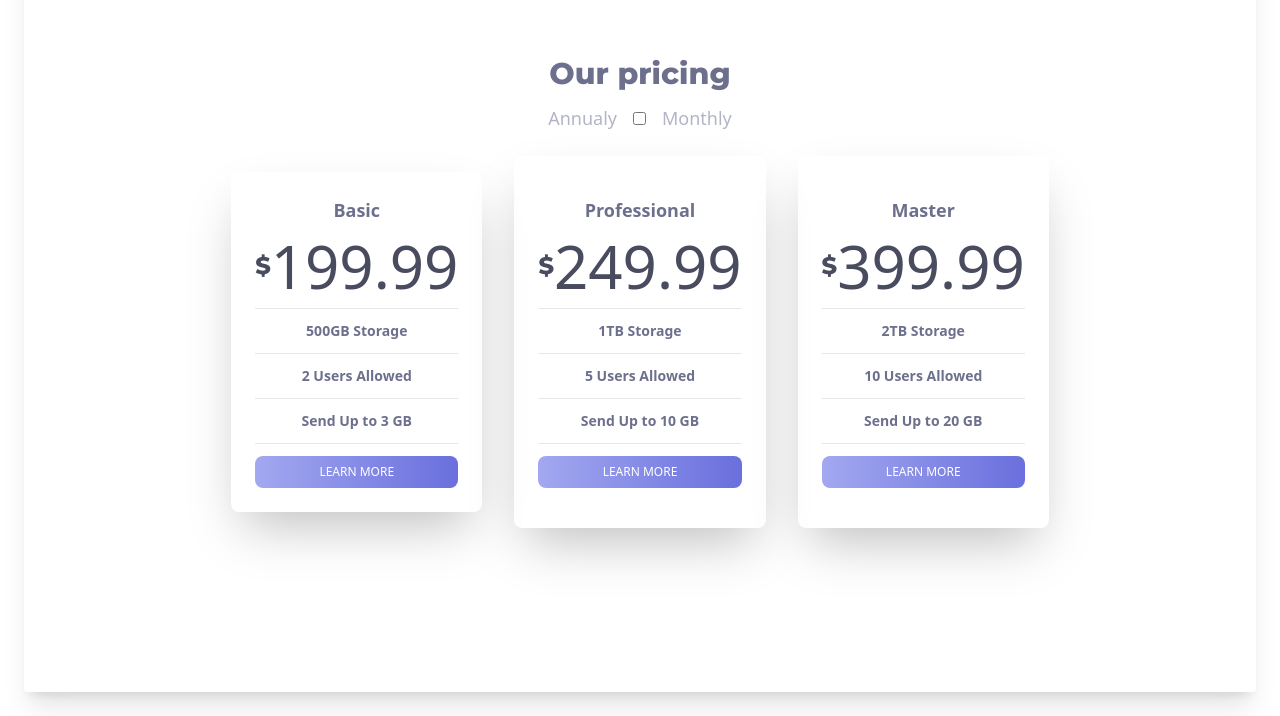
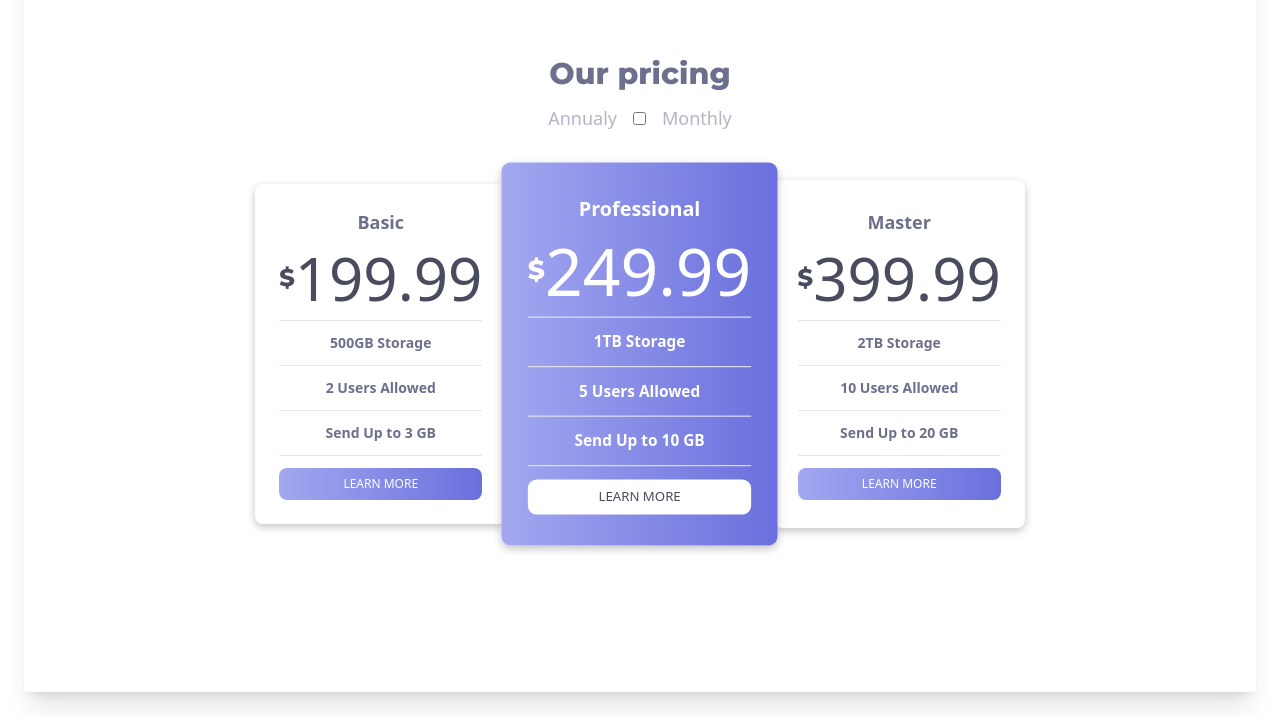
Before and after one commit to iddimsangi/pricing-react-app, a React (Create React App) app: page / in a window 1280 px wide. Shown: the part 132-848 px from the top of the page. Built offline with nearby package versions, Linux system fonts and the light colour scheme; a web font is replaced by a local one.

Commit message:
Button animations fixed

```diff
--- a/src/App.js
+++ b/src/App.js
@@ -3,7 +3,7 @@ import "./App.css";
 function App() {
   return (
     <div className="flex flex-col justify-center items-center min-h-screen rounded shadow-xl bg-white m-6 p-4 md:space-y-0">
-      <header className="flex flex-col justify-center items-center space-y-3 mb-6">
+      <header className="flex flex-col justify-center items-center space-y-3 mb-6 md:mb-12">
         <h1 className="text-grayish-blue font-montserrat font-semibold text-3xl">
           Our pricing
         </h1>
@@ -14,7 +14,7 @@ function App() {
         </div>
       </header>
       <div className="flex flex-col space-y-6 md:flex-row md:space-y-0">
-        <div className="flex flex-col items-center justify-center m-4 space-y-3 p-6  rounded-lg shadow-2xl">
+        <div className="flex flex-col items-center justify-center  space-y-3 p-6  rounded-lg shadow-3xl m-1">
           <h3 className="text-grayish-blue text-lg font-bold">Basic</h3>
           <h1 className="text-6xl text-extrabold text-dark-grayish-blue flex items-center">
             <span className="text-2xl font-bold font-montserrat">$</span>199.99
@@ -30,31 +30,29 @@ function App() {
               Send Up to 3 GB
             </li>
           </ul>
-          <button className="bg-gradient-to-r from-light-blue to-medium-blue-purple  uppercase text-xs text-white py-2 px-6 rounded-lg min-w-full">
+          <button className="bg-gradient-to-r from-light-blue to-medium-blue-purple  uppercase text-xs text-white py-2 px-6 rounded-lg min-w-full  transition duration-200 hover:translate-y-1 hover:scale-105">
             Learn More
           </button>
         </div>
-        <div className="flex flex-col items-center justify-center m-4 space-y-3 p-6  rounded-lg shadow-2xl">
-          <h3 className="text-grayish-blue text-lg font-bold">Professional</h3>
-          <h1 className="text-6xl text-extrabold text-dark-grayish-blue flex items-center">
+        <div className="flex flex-col md:scale-110 items-center justify-center m-1 bg-gradient-to-r from-light-blue to-medium-blue-purple text-white  space-y-3 p-6  rounded-lg shadow-3xl ">
+          <h3 className=" text-lg font-bold">Professional</h3>
+          <h1 className="text-6xl text-extrabold flex items-center">
             <span className="text-2xl font-bold font-montserrat">$</span>249.99
           </h1>
           <ul className="text-sm min-w-full text-center">
-            <li className="text-grayish-blue font-bold min-w-full p-3  border-y">
-              1TB Storage
-            </li>
-            <li className="text-grayish-blue font-bold  min-w-full p-3  border-b">
+            <li className="font-bold min-w-full p-3  border-y">1TB Storage</li>
+            <li className="font-bold  min-w-full p-3  border-b">
               5 Users Allowed
             </li>
-            <li className="text-grayish-blue font-bold  min-w-full p-3  border-b">
+            <li className="font-bold  min-w-full p-3  border-b">
               Send Up to 10 GB
             </li>
           </ul>
-          <button className="bg-gradient-to-r from-light-blue to-medium-blue-purple  uppercase text-xs text-white py-2 px-6 rounded-lg min-w-full">
+          <button className="bg-white uppercase text-xs text-dark-grayish-blue py-2 px-6 rounded-lg min-w-full  transition duration-200 hover:translate-y-1 hover:scale-105">
             Learn More
           </button>
         </div>
-        <div className="flex flex-col items-center justify-center m-4 space-y-3 p-6  rounded-lg shadow-2xl">
+        <div className="flex flex-col items-center justify-center  space-y-3 p-6  rounded-lg shadow-3xl m-1">
           <h3 className="text-grayish-blue text-lg font-bold">Master</h3>
           <h1 className="text-6xl text-extrabold text-dark-grayish-blue flex items-center">
             <span className="text-2xl font-bold font-montserrat">$</span>399.99
@@ -70,7 +68,7 @@ function App() {
               Send Up to 20 GB
             </li>
           </ul>
-          <button className="bg-gradient-to-r from-light-blue to-medium-blue-purple  uppercase text-xs text-white py-2 px-6 rounded-lg min-w-full">
+          <button className="bg-gradient-to-r from-light-blue to-medium-blue-purple  uppercase text-xs text-white py-2 px-6 rounded-lg min-w-full transition duration-200 hover:translate-y-1 hover:scale-105">
             Learn More
           </button>
         </div>
--- a/tailwind.config.js
+++ b/tailwind.config.js
@@ -17,6 +17,9 @@ module.exports = {
         "light-blue": "hsl(236, 72%, 79%)",
         "medium-blue-purple": "hsl(237, 63%, 64%)",
       },
+      boxShadow: {
+        "3xl": "rgba(0, 0, 0, 0.24) 0px 3px 8px",
+      },
       linearGradientColors: {
         "custom-gradient": ["hsl(236, 72%, 79%)", "hsl(237, 63%, 64%)"],
       },
```
